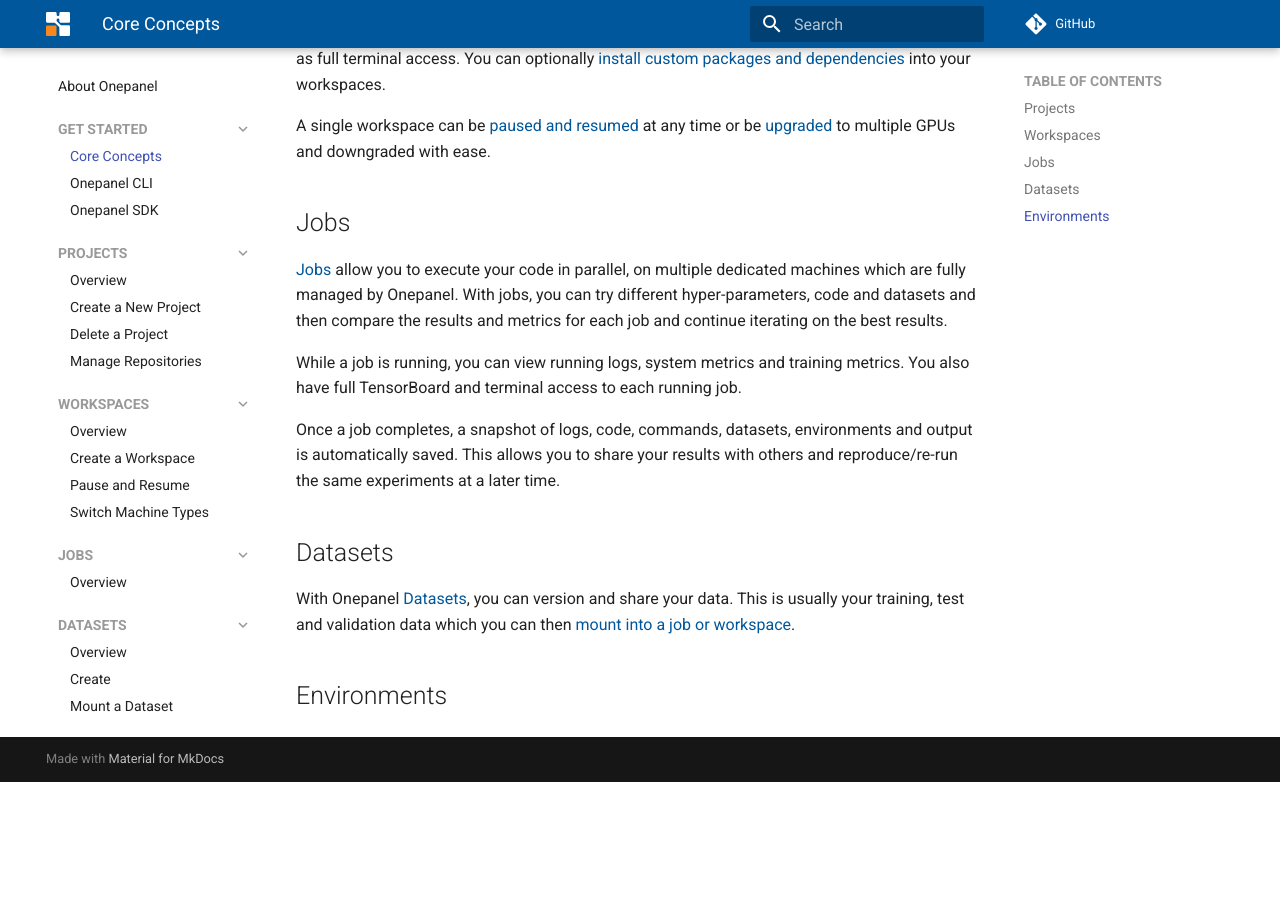
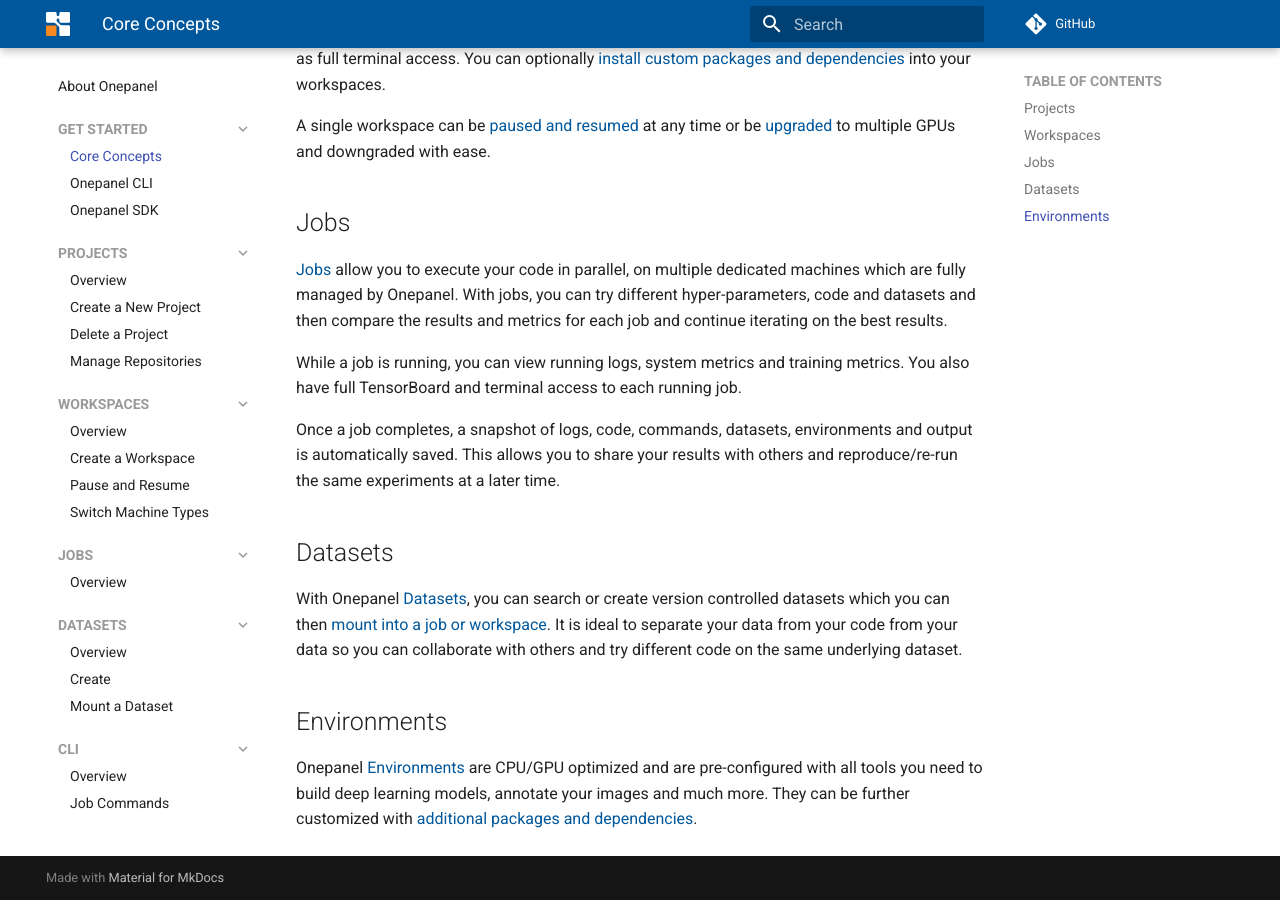
Before and after one commit to onepanelio/docs, an MkDocs documentation site: the page built from docs/start/core-concepts.md, in a window 1280 px wide and 900 px high, scrolled down 977 px. Built offline with MkDocs 1.6.1 and Material for MkDocs 9.7.7, drawn with Linux system fonts in a browser that asks for light colours; comment, search, counter and statistics services are not loaded; before the commit the page ends 1759 px from its top, so only the background shows below that.

Commit message:
add information about environments

```diff
--- a/docs/start/core-concepts.md
+++ b/docs/start/core-concepts.md
@@ -16,6 +16,7 @@
 Once a job completes, a snapshot of logs, code, commands, datasets, environments and output is automatically saved. This allows you to share your results with others and reproduce/re-run the same experiments at a later time.
 
 ## Datasets
-With Onepanel [Datasets](/datasets), you can version and share your data. This is usually your training, test and validation data which you can then [mount into a job or workspace](/datasets/mount).
+With Onepanel [Datasets](/datasets), you can search or create version controlled datasets which you can then [mount into a job or workspace](/datasets/mount). It is ideal to separate your data from your code from your data so you can collaborate with others and try different code on the same underlying dataset.
 
 ## Environments
+Onepanel [Environments](/environments) are CPU/GPU optimized and are pre-configured with all tools you need to build deep learning models, annotate your images and much more. They can be further customized with [additional packages and dependencies](environments/custom-packages).
```
